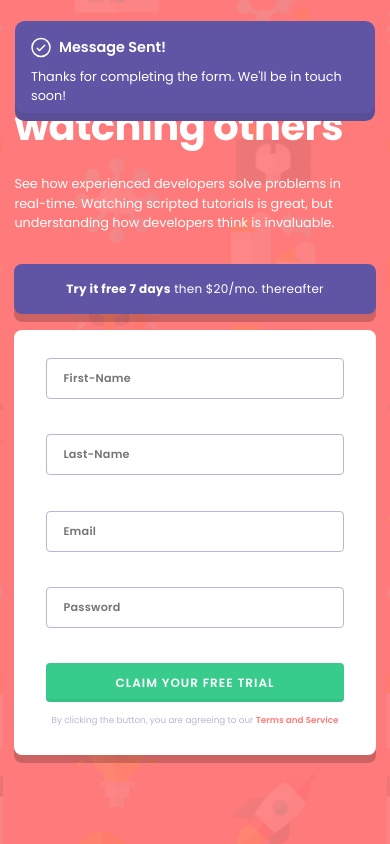
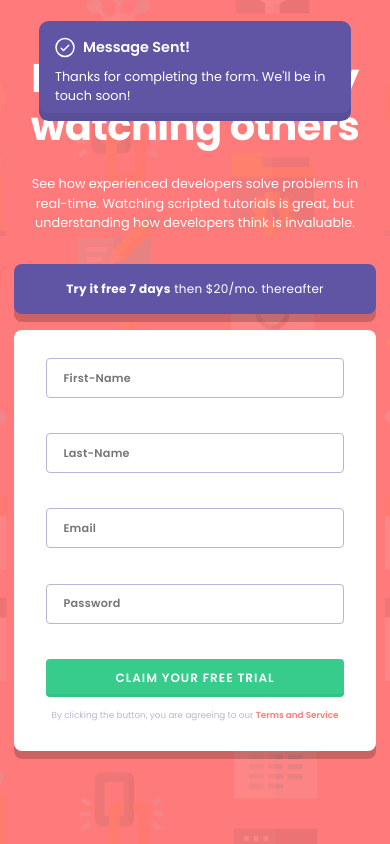
Before and after one commit to DeraTheOz/Intro-Component, a plain HTML site: page index.html in a window 390 px wide. Both pictures are taken after typing "Sample", "Sample", "name@example.com", "Sample123" into the empty fields and a click on the button "CLAIM YOUR FREE TRIAL". Drawn offline with Linux system fonts and the light colour scheme.

Commit message:
final commit

```diff
--- a/css/queries.css
+++ b/css/queries.css
@@ -1,39 +1,55 @@
-@media screen and (max-width: 768px) {
-	html {
-		font-size: 50%;
-	}
+/* 908px - 56.75em */
+@media screen and (max-width: 56.75em) {
 	.intro {
 		grid-template-columns: 1fr;
-		gap: 4rem;
+		max-width: 100%;
+		text-align: center;
 	}
 
+	.intro__text-container,
+	.intro__form-container {
+		margin: auto;
+	}
+
+	.icon {
+		width: 2.4rem;
+		height: 2.4rem;
+	}
 }
 
 /* 570px- 35.62em */
-/*
 @media screen and (max-width: 35.62em) {
 	html {
 		font-size: 56.25%;
 	}
 
-	.form__grid {
-		grid-template-columns: 1fr;
+	body {
+		background-image: url(../images/bg-intro-mobile.png);
 	}
 
-	.message__group .form__input {
-		min-height: 24rem;
+	.hidden {
+		min-width: 80%;
 	}
+}
 
-	.consent__label {
-		gap: 2.25rem;
-	}
-
-	.button {
-		margin-top: 2.5rem;
+/* 460px - 28.75em */
+@media screen and (max-width: 28.75em) {
+	html {
+		font-size: 50%;
 	}
 
 	.hidden {
 		width: 50%;
 	}
 }
-*/
+
+/* 358px - 22.37em */
+@media screen and (max-width: 22.37em) {
+	html {
+		font-size: 45%;
+	}
+
+	.intro__header {
+		font-size: 4.8rem;
+	}
+}
--- a/css/style.css
+++ b/css/style.css
@@ -60,6 +60,7 @@ body {
 	display: grid;
 	grid-template-columns: repeat(2, 1fr);
 	align-items: center;
+	gap: 4rem;
 	margin: 5rem auto;
 }
 
@@ -78,6 +79,7 @@ body {
 /* Form container */
 .intro__form-container {
 	max-width: 54rem;
+	width: 100%;
 }
 
 .form-title {
@@ -111,11 +113,12 @@ body {
 
 .form__input {
 	min-width: 100%;
+	min-height: 5rem;
 	font-size: 1.4rem;
 	font-weight: var(--font-weight-semi-bold);
 	font-family: inherit;
 	color: var(--dark-blue);
-	padding: 1.4rem 2rem;
+	padding: 0.5rem 2rem;
 	border: 0.1rem solid var(--grayish-blue);
 	border-radius: 0.5rem;
 	letter-spacing: 0.25px;
```
